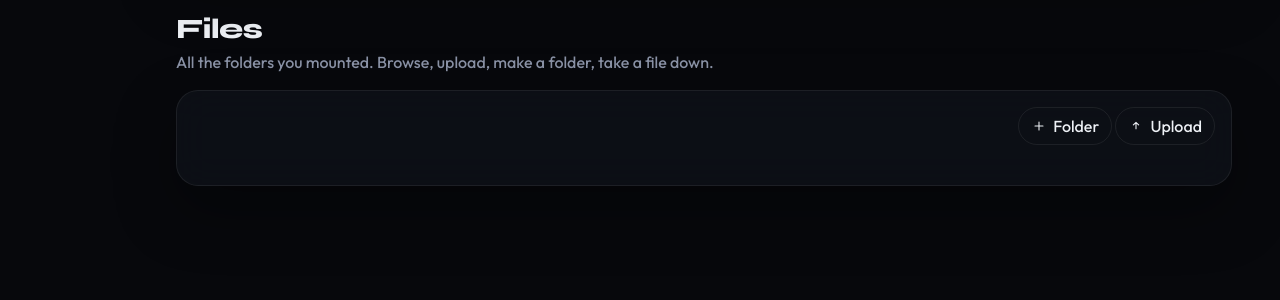
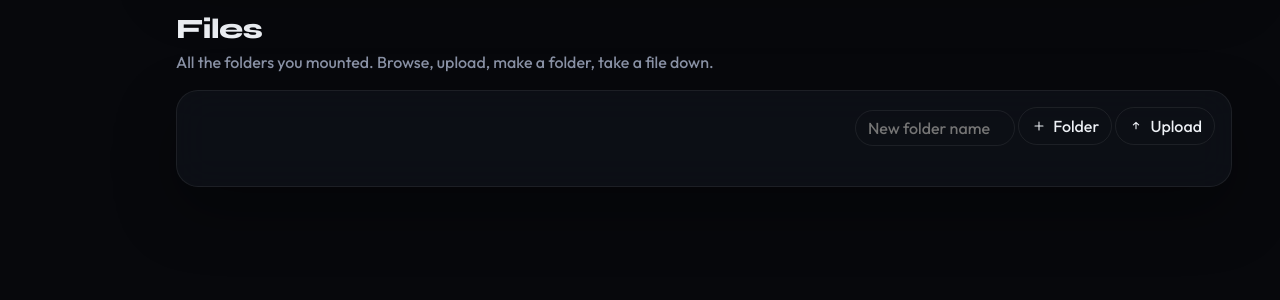
Before and after one commit to paulcrepin76-star/c, a Python web app: template apps/orbit/app/templates/index.html in a window 1280 px wide. Shown: the part 852-1152 px from the top of the page. Before the commit the page ends 1038 px from the top, so only its background shows below. Run offline with Jinja, Linux system fonts and the light colour scheme; the template is opened without the code that fills it, so the values that code supplies are empty.

Commit message:
Create folders from an inline field instead of a browser prompt.
Co-authored-by: paulcrepin76-star <paulcrepin76-star@users.noreply.github.com>

```diff
--- a/apps/orbit/app/static/app.css
+++ b/apps/orbit/app/static/app.css
@@ -366,6 +366,17 @@ h1 {
   align-items: center;
   gap: 6px;
 }
+.mkdir-input {
+  width: 160px;
+  height: 36px;
+  padding: 0 12px;
+  border-radius: 999px;
+  border: 1px solid var(--line);
+  background: transparent;
+  color: var(--text);
+  font: inherit;
+}
+.mkdir-input:focus { outline: 0; border-color: rgba(212, 255, 74, 0.4); }
 .ghost svg { width: 16px; height: 16px; }
 .file-upload input { display: none; }
 .crumbs { padding: 12px 4px; color: var(--muted); flex-wrap: wrap; }
--- a/apps/orbit/app/static/app.js
+++ b/apps/orbit/app/static/app.js
@@ -255,14 +255,27 @@ function bind() {
       loadFiles(state.files.root, open.dataset.open);
     }
   });
-  $("mkdir-btn").addEventListener("click", () => {
-    const name = prompt("Folder name");
-    if (!name) return;
+  async function makeFolder() {
+    const name = $("mkdir-name").value.trim();
+    if (!name || !state.files.root) return;
     const body = new FormData();
     body.set("root", state.files.root);
     body.set("path", state.files.path || "");
     body.set("name", name);
-    fetch("/api/files/mkdir", { method: "POST", body }).then((r) => r.json()).then(renderFiles);
+    const res = await fetch("/api/files/mkdir", { method: "POST", body });
+    if (!res.ok) {
+      $("file-list").innerHTML = `<p class="empty">Could not create that folder.</p>`;
+      return;
+    }
+    $("mkdir-name").value = "";
+    renderFiles(await res.json());
+  }
+  $("mkdir-btn").addEventListener("click", makeFolder);
+  $("mkdir-name").addEventListener("keydown", (event) => {
+    if (event.key === "Enter") {
+      event.preventDefault();
+      makeFolder();
+    }
   });
   $("upload-input").addEventListener("change", (event) => {
     const file = event.target.files[0];
--- a/apps/orbit/app/templates/index.html
+++ b/apps/orbit/app/templates/index.html
@@ -160,6 +160,7 @@
         <div class="files-toolbar">
           <div class="root-chips" id="root-chips"></div>
           <div class="file-actions">
+            <input id="mkdir-name" class="mkdir-input" type="text" placeholder="New folder name" autocomplete="off">
             <button type="button" class="ghost" id="mkdir-btn"><svg><use href="#i-plus"/></svg> Folder</button>
             <label class="ghost file-upload">
               <svg><use href="#i-up"/></svg> Upload
```
Also changed, not shown: apps/orbit/tests/test_pages.py (+1 -0 lines).
